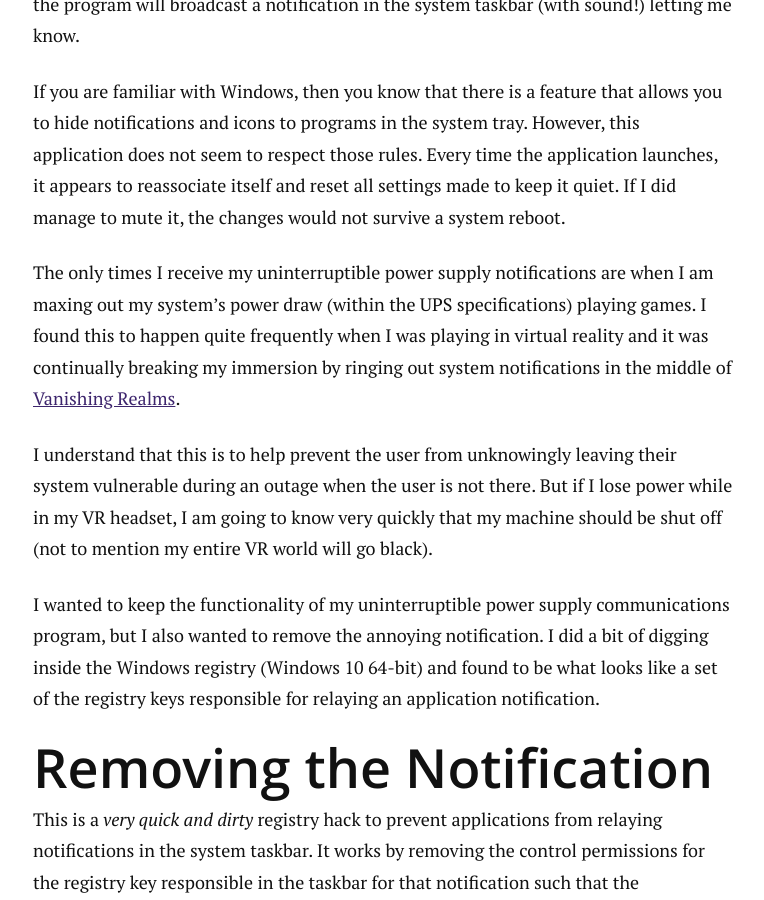
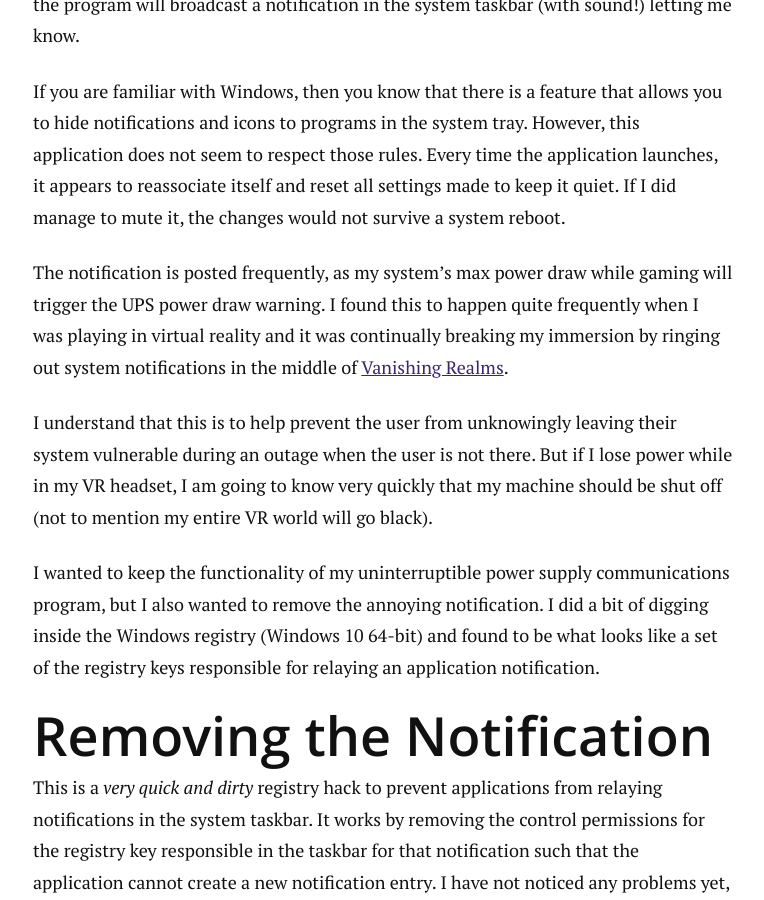
Before and after one commit to aav7fl/website-legacy, a Jekyll site: the page built from _posts/2016-07-02-preventing-windows-application-notifications.md, in a window 1280 px wide and 900 px high, scrolled down 1155 px. Shown: the whole window, without its empty margins (257-1021 px from the left). Built offline with Jekyll 4.4.1, drawn with Linux system fonts in a browser that asks for light colours; comment, search, counter and statistics services are not loaded.

Commit message:
Update 2016-07-02-preventing-windows-application-notifications.md

```diff
--- a/_posts/2016-07-02-preventing-windows-application-notifications.md
+++ b/_posts/2016-07-02-preventing-windows-application-notifications.md
@@ -15,7 +15,7 @@ A few weeks ago a Windows application on my computer was broadcasting notificati
 
 If you are familiar with Windows, then you know that there is a feature that allows you to hide notifications and icons to programs in the system tray. However, this application does not seem to respect those rules. Every time the application launches, it appears to reassociate itself and reset all settings made to keep it quiet. If I did manage to mute it, the changes would not survive a system reboot.
 
-The only times I receive my uninterruptible power supply notifications are when I am maxing out my system’s power draw (within the UPS specifications) playing games. I found this to happen quite frequently when I was playing in virtual reality and it was continually breaking my immersion by ringing out system notifications in the middle of [Vanishing Realms](http://store.steampowered.com/app/322770/).
+The notification is posted frequently, as my system's max power draw while gaming will trigger the UPS power draw warning. I found this to happen quite frequently when I was playing in virtual reality and it was continually breaking my immersion by ringing out system notifications in the middle of [Vanishing Realms](http://store.steampowered.com/app/322770/).
 
 I understand that this is to help prevent the user from unknowingly leaving their system vulnerable during an outage when the user is not there. But if I lose power while in my VR headset, I am going to know very quickly that my machine should be shut off (not to mention my entire VR world will go black).
 
```
